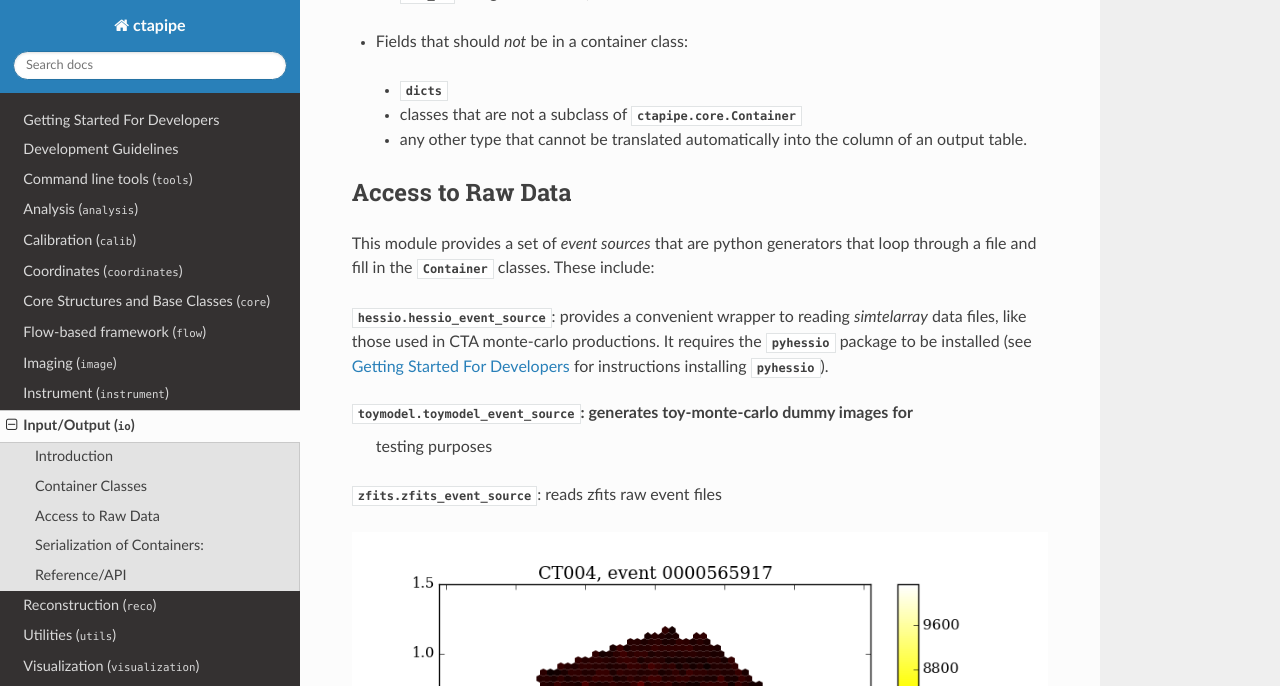
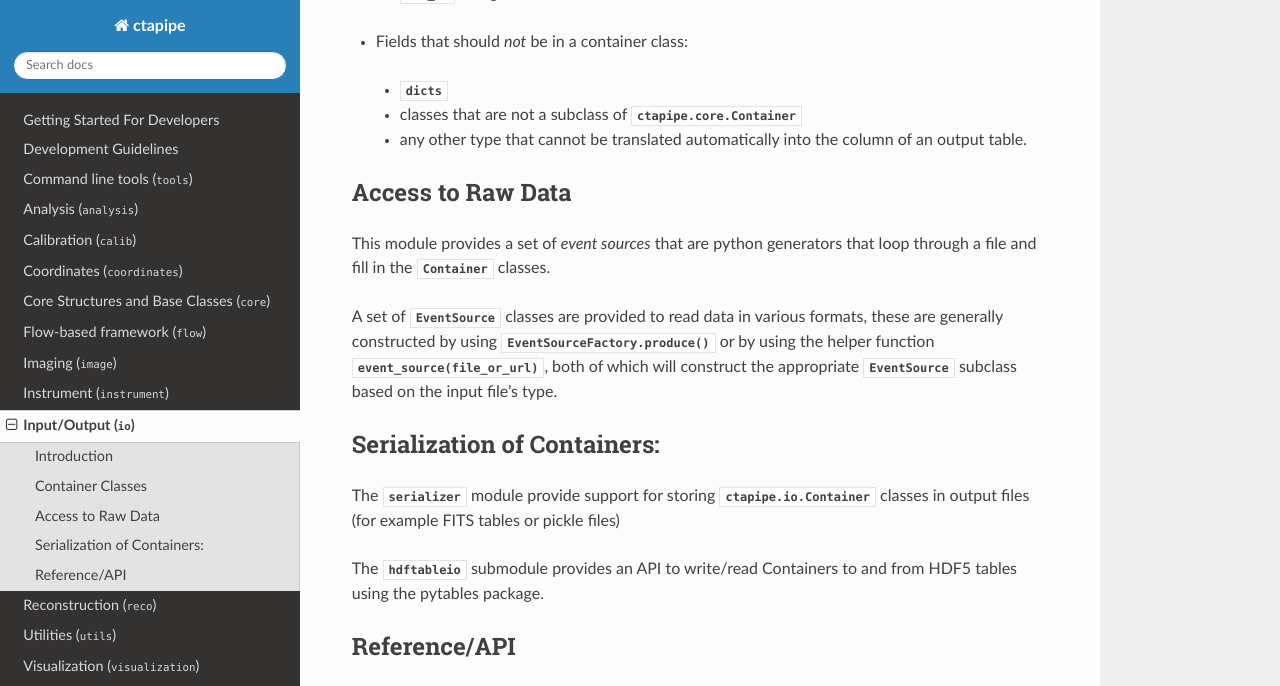
Before and after one commit to cta-observatory/ctapipe, a Sphinx documentation site: the page built from docs/io/index.rst, in a window 1280 px wide and 1400 px high, scrolled down 1026 px. Shown: the top 686 px of the window. Built offline with Sphinx 7.4.7 and the Read the Docs theme 2.0.0, drawn with Linux system fonts in a browser that asks for light colours; the version number could not be read and is left out; some of the changed text lies outside the part shown; grey boxes are pictures that could not be loaded.

Commit message:
add EventSource and related classes to docs

```diff
--- a/docs/io/index.rst
+++ b/docs/io/index.rst
@@ -9,8 +9,7 @@
 Introduction
 ============
 
-`ctapipe.io` contains functions and classes related to reading data,
-like `~ctapipe.io.hessio_event_source`.
+`ctapipe.io` contains functions and classes related to reading data
 
 
 Container Classes
@@ -66,21 +65,12 @@ Access to Raw Data
 
 This module provides a set of *event sources* that are python
 generators that loop through a file and fill in the `Container`
-classes. These include:
+classes.
 
-`hessio.hessio_event_source`: provides a convenient wrapper to
-reading *simtelarray* data files, like those used in CTA monte-carlo
-productions. It requires the `pyhessio` package to be installed (see
-:ref:`getting_started` for instructions installing `pyhessio`).
-
-`toymodel.toymodel_event_source`: generates toy-monte-carlo dummy images for
-  testing purposes
-
-`zfits.zfits_event_source`: reads zfits raw event files
-
-.. figure:: shower.png
-
-   an image read from a *simtelarray* data file.
+A set of `EventSource` classes are provided to read data in various formats,
+these are generally constructed by using `EventSourceFactory.produce()` or by
+using the helper function `event_source(file_or_url)`, both of which will
+construct the appropriate `EventSource` subclass based on the input file's type.
 
 
 Serialization of Containers:
@@ -98,7 +88,9 @@ Reference/API
 =============
 
 
-.. automodapi:: ctapipe.io.hessio
+.. automodapi:: ctapipe.io.eventsource
+
+.. automodapi:: ctapipe.io.eventsourcefactory
 
 ------------------------------
 
```
